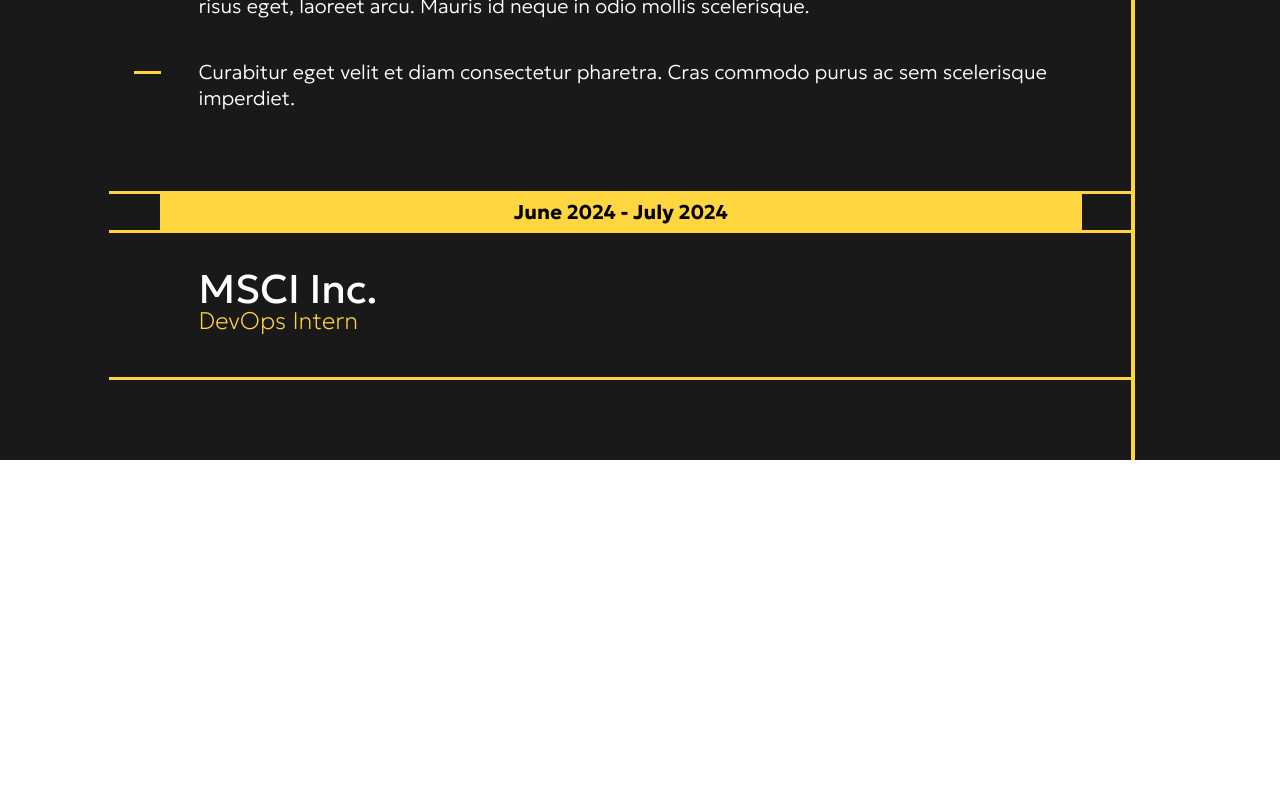
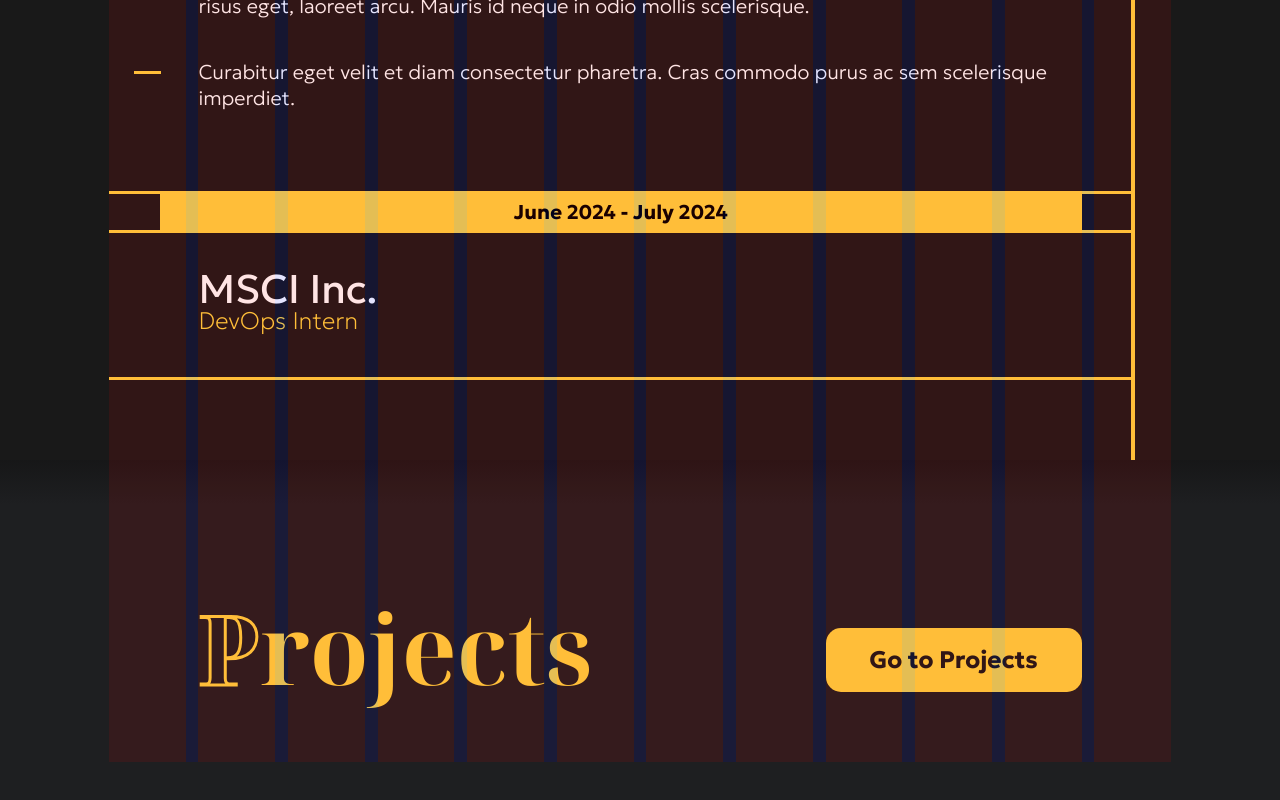
Before and after one commit to Alvallesteros/Alvallesteros, a React (Create React App) app: page / in a window 1280 px wide. Shown: the part 2038-2838 px from the top of the page. Before the commit the page ends 2498 px from the top, so only its background shows below. Built offline with nearby package versions, Linux system fonts and the light colour scheme.

Commit message:
added links to projects

```diff
--- a/src/App.js
+++ b/src/App.js
@@ -6,6 +6,7 @@
 import AboutMe from './components/about-me.js';
 import Skills from './components/skills.js';
 import Experiences from './components/experiences.js';
+import Projects from './components/projects.js';
 
 function App() {
   return (
@@ -17,6 +18,7 @@
         <AboutMe />
         <Skills />
         <Experiences />
+        <Projects />
       </div>
     </div>
   );
--- a/src/components/about-me.js
+++ b/src/components/about-me.js
@@ -16,9 +16,9 @@
         <div className={styles.textContainer}>
             Lorem ipsum dolor sit amet, consectetur adipiscing elit. Integer vel lorem auctor, malesuada risus eget, laoreet arcu. Mauris id neque in odio mollis scelerisque. Duis iaculis posuere vulputate. Aliquam pulvinar lectus eget dapibus posuere. Nam efficitur, nulla quis molestie laoreet, dolor elit accumsan tortor, ut vulputate lectus purus id turpis. Curabitur eget velit et diam consectetur pharetra. Cras commodo purus ac sem scelerisque imperdiet.
         </div>
-        <div className={styles.background}>
-            <div className={styles.gradient}></div>
-            <div className={styles.gradient} style={{transform: "rotate(180deg)"}}></div>
+        <div className={common.background}>
+            <div className={common.gradient}></div>
+            <div className={common.gradient} style={{transform: "rotate(180deg)"}}></div>
         </div>
       </div>
     );
--- /dev/null
+++ b/src/components/projects.js
@@ -0,0 +1,27 @@
+import React from 'react';
+import styles from '../styles/projects.module.css'
+import common from '../styles/common.module.css'
+
+function Projects() {
+    return (
+        <div className={styles.container}>
+            <div className={styles.titleContainer}>
+                <div className={common.titleText}
+                    style={{
+                        fontSize: '6em'
+                }}>
+                    <span>P</span>rojects
+                </div>
+            </div>
+            <div className={styles.button}>
+                <span>Go to Projects</span>
+            </div>
+            <div className={common.background}>
+                <div className={common.gradient}></div>
+                <div className={common.gradient} style={{transform: "rotate(180deg)"}}></div>
+            </div>
+        </div>
+    );
+}
+
+export default Projects
--- a/src/styles/about-me.module.css
+++ b/src/styles/about-me.module.css
@@ -23,24 +23,6 @@
     left: -10vw;
 }
 
-.background {
-    height: 100%;
-    width: 110vw;
-    background-color: var(--dark-gray);
-    margin-left: -10vw;
-    z-index: 1;
-    position: absolute;
-    display: flex;
-    flex-direction: column;
-    justify-content: space-between;
-}
-
-.gradient {
-    height: 15%;
-    width: 100%;
-    background: linear-gradient(180deg, rgba(15, 15, 15, 0.5) 0%, rgba(30, 31, 33, 0) 75%);
-}
-
 .textContainer {
     width: 41vw;
     max-height: 75%;
--- a/src/styles/common.module.css
+++ b/src/styles/common.module.css
@@ -28,3 +28,21 @@
     z-index: 2;
     right: 0;
 }
+
+.background {
+    height: 100%;
+    width: 110vw;
+    background-color: var(--dark-gray);
+    margin-left: -10vw;
+    z-index: 1;
+    position: absolute;
+    display: flex;
+    flex-direction: column;
+    justify-content: space-between;
+}
+
+.gradient {
+    height: 15%;
+    width: 100%;
+    background: linear-gradient(180deg, rgba(15, 15, 15, 0.5) 0%, rgba(30, 31, 33, 0) 75%);
+}
--- a/src/styles/grid.module.css
+++ b/src/styles/grid.module.css
@@ -1,7 +1,7 @@
 .container {
-    opacity: 0;
+    opacity: 0.1;
     margin: 0;
-    height: 225vh;
+    height: 350vh;
     width: 100vw;
     display: flex;
     position: absolute;
--- /dev/null
+++ b/src/styles/projects.module.css
@@ -0,0 +1,36 @@
+.container {
+    height: 50vh;
+    width: 100%;
+    overflow: visible;
+    position: relative;
+    display: flex;
+    align-items: center;
+}
+
+.titleContainer {
+    position: absolute;
+    margin-left: 7vw;
+    width: 34vw;
+    z-index: 2;
+}
+
+.button {
+    width: 20vw;
+    height: 8vh;
+    background-color: var(--yellow);
+    z-index: 2;
+    position: absolute;
+    right: 0;
+    margin-right: 7vw;
+    display: flex;
+    align-items: center;
+    justify-content: center;
+    border-radius: 15px;
+}
+
+.button span {
+    font-family: var(--text-font);
+    font-weight: 700;
+    color: var(--bg-gray);
+    font-size: 1.5em;
+}
```
